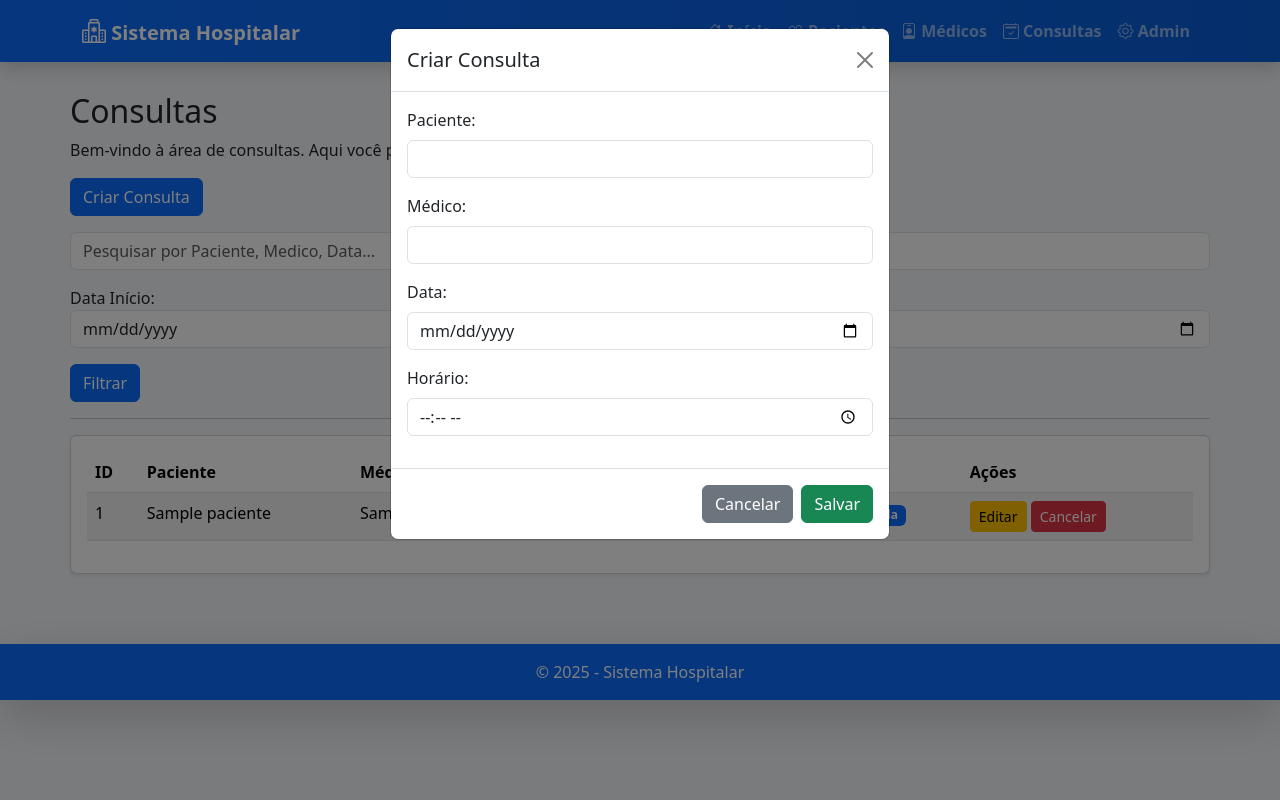
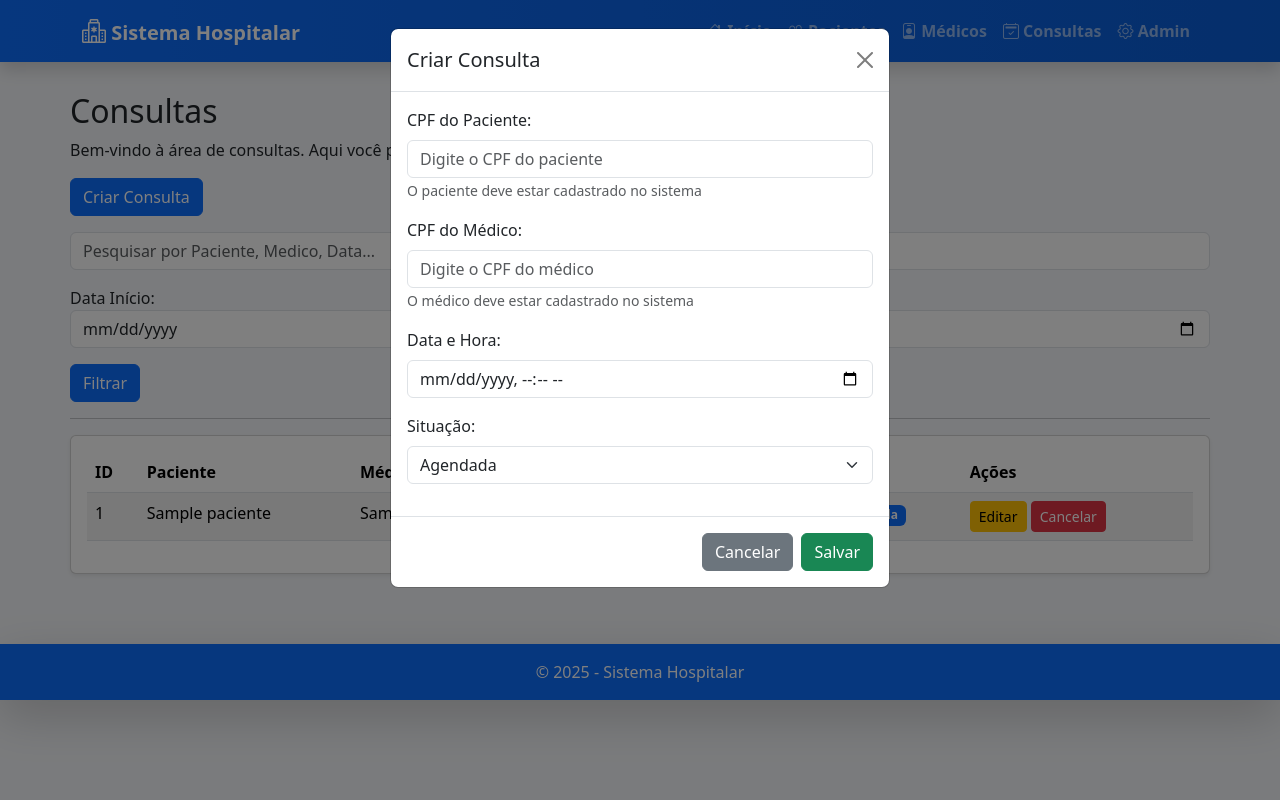
Before and after one commit to CaioAmorim-dev/django-hospital-crud, a Django app: page /consulta/ in a window 1280 px wide, after a click on "Criar Consulta". Run offline with Django 5.2, Linux system fonts and the light colour scheme; tables that the repository leaves empty hold one stand-in row (values such as "Sample post").

Commit message:
Criar div para editar e excluir consultas

```diff
--- a/hospital/templates/consulta/home_consultas.html
+++ b/hospital/templates/consulta/home_consultas.html
@@ -72,13 +72,14 @@
 
                     <!-- AÇÕES -->
                     <td>
-                        <a href="{% url 'editar_consulta' consulta.id %}" class="btn btn-warning btn-sm">
+                        <button class="btn btn-warning btn-sm" data-bs-toggle="modal"
+                                data-bs-target="#modalEditarConsulta{{ consulta.id }}">
                             Editar
-                        </a>
+                        </button>
 
                         {% if consulta.situacao != "CA" %}
-                        <button class="btn btn-danger btn-sm"
-                                onclick="abrirModalCancelar('{{ consulta.id }}')">
+                        <button class="btn btn-danger btn-sm" data-bs-toggle="modal"
+                                data-bs-target="#modalCancelarConsulta{{ consulta.id }}">
                             Cancelar
                         </button>
                         {% endif %}
@@ -111,26 +112,29 @@
                 <div class="modal-body">
 
                     <div class="mb-3">
-                        <label class="form-label">Paciente:</label>
-                        <input type="text" name="paciente" class="form-control" required>
-                        {{ form.paciente }}
+                        <label class="form-label">CPF do Paciente:</label>
+                        <input type="text" name="cpf_paciente" class="form-control" placeholder="Digite o CPF do paciente" required>
+                        <small class="form-text text-muted">O paciente deve estar cadastrado no sistema</small>
                     </div>
 
                     <div class="mb-3">
-                        <label class="form-label">Médico:</label>
-                        <input type="text" name="medico" class="form-control" required>
-                        {{ form.medico }}
+                        <label class="form-label">CPF do Médico:</label>
+                        <input type="text" name="cpf_medico" class="form-control" placeholder="Digite o CPF do médico" required>
+                        <small class="form-text text-muted">O médico deve estar cadastrado no sistema</small>
                     </div>
 
                     <div class="mb-3">
-                        <label class="form-label">Data:</label>
-                        <input type="date" name="data" class="form-control" required>
-                        {{ form.data }}
+                        <label class="form-label">Data e Hora:</label>
+                        <input type="datetime-local" name="data" class="form-control" required>
                     </div>
 
-                     <div class="mb-3">
-                        <label class="form-label">Horário:</label>
-                        <input type="time" name="horario" class="form-control" required>
+                    <div class="mb-3">
+                        <label class="form-label">Situação:</label>
+                        <select name="situacao" class="form-select">
+                            <option value="AG" selected>Agendada</option>
+                            <option value="RE">Realizada</option>
+                            <option value="CA">Cancelada</option>
+                        </select>
                     </div>
 
                 </div>
@@ -147,44 +151,72 @@
 </div>
 
 
-<!-- MODAL CANCELAR CONSULTA -->
-<div class="modal fade" id="modalCancelarConsulta" tabindex="-1" aria-hidden="true">
+<!-- Modais de Editar e Cancelar para cada consulta -->
+{% for consulta in consultas %}
+<!-- Modal Editar Consulta -->
+<div class="modal fade" id="modalEditarConsulta{{ consulta.id }}" tabindex="-1" aria-hidden="true">
     <div class="modal-dialog">
         <div class="modal-content">
+            <div class="modal-header">
+                <h5 class="modal-title">Editar Consulta</h5>
+                <button type="button" class="btn-close" data-bs-dismiss="modal"></button>
+            </div>
+            <form method="POST" action="{% url 'editar_consulta' consulta.id %}">
+                {% csrf_token %}
+                <div class="modal-body">
+                    <div class="mb-3">
+                        <label class="form-label">CPF do Paciente:</label>
+                        <input type="text" name="cpf_paciente" class="form-control" value="{{ consulta.paciente.cpf }}" required>
+                    </div>
+                    <div class="mb-3">
+                        <label class="form-label">CPF do Médico:</label>
+                        <input type="text" name="cpf_medico" class="form-control" value="{{ consulta.medico.cpf }}" required>
+                    </div>
+                    <div class="mb-3">
+                        <label class="form-label">Data e Hora:</label>
+                        <input type="datetime-local" name="data" class="form-control"
+                               value="{{ consulta.data|date:'Y-m-d' }}T{{ consulta.data|time:'H:i' }}" required>
+                    </div>
+                    <div class="mb-3">
+                        <label class="form-label">Situação:</label>
+                        <select name="situacao" class="form-select">
+                            <option value="AG" {% if consulta.situacao == 'AG' %}selected{% endif %}>Agendada</option>
+                            <option value="RE" {% if consulta.situacao == 'RE' %}selected{% endif %}>Realizada</option>
+                            <option value="CA" {% if consulta.situacao == 'CA' %}selected{% endif %}>Cancelada</option>
+                        </select>
+                    </div>
+                </div>
+                <div class="modal-footer">
+                    <button type="button" class="btn btn-secondary" data-bs-dismiss="modal">Cancelar</button>
+                    <button type="submit" class="btn btn-success">Salvar</button>
+                </div>
+            </form>
+        </div>
+    </div>
+</div>
 
+<!-- Modal Cancelar Consulta -->
+<div class="modal fade" id="modalCancelarConsulta{{ consulta.id }}" tabindex="-1" aria-hidden="true">
+    <div class="modal-dialog">
+        <div class="modal-content">
             <div class="modal-header bg-danger text-white">
                 <h5 class="modal-title">Cancelar Consulta</h5>
                 <button type="button" class="btn-close" data-bs-dismiss="modal"></button>
             </div>
-
-            <form method="POST" id="formCancelarConsulta">
+            <form method="POST" action="{% url 'cancelar_consulta' consulta.id %}">
                 {% csrf_token %}
-
                 <div class="modal-body">
-                    Tem certeza que deseja cancelar esta consulta?
-                    <br><strong>Ela não será excluída, apenas marcada como cancelada.</strong>
+                    Tem certeza que deseja cancelar a consulta de <strong>{{ consulta.paciente.nome }}</strong> com <strong>{{ consulta.medico.nome }}</strong>?
+                    <br><br><strong>Ela não será excluída, apenas marcada como cancelada.</strong>
                 </div>
-
                 <div class="modal-footer">
                     <button type="button" class="btn btn-secondary" data-bs-dismiss="modal">Voltar</button>
                     <button type="submit" class="btn btn-danger">Cancelar Consulta</button>
                 </div>
-
             </form>
-
         </div>
     </div>
 </div>
-
-
-<script>
-    function abrirModalCancelar(id) {
-        const form = document.getElementById("formCancelarConsulta");
-        form.action = "/consultas/cancelar/" + id + "/";
-
-        const modal = new bootstrap.Modal(document.getElementById("modalCancelarConsulta"));
-        modal.show();
-    }
-</script>
+{% endfor %}
 
 {% endblock %}
```
